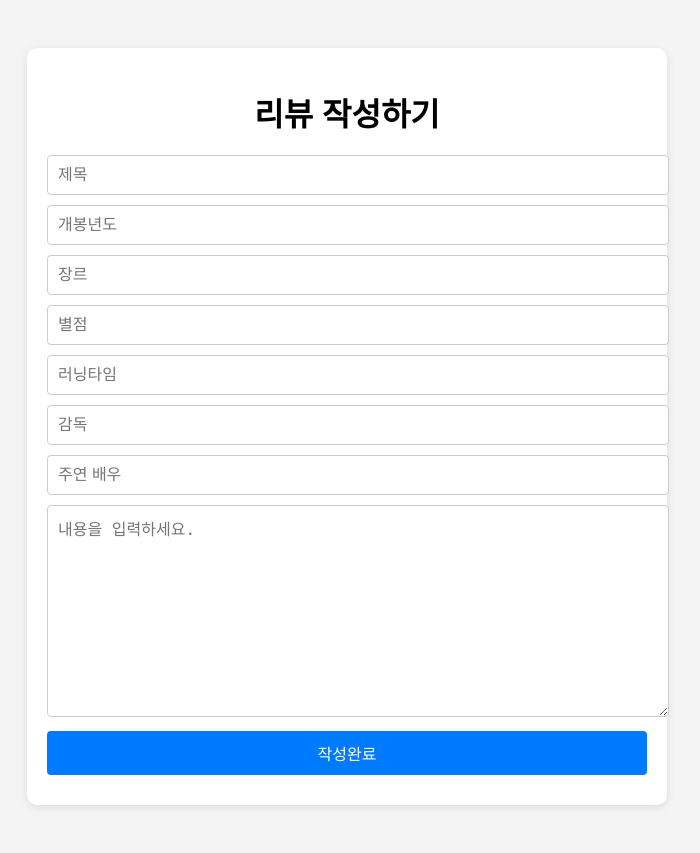
After one commit to Pirogramming-23/Cho-Garam, a Django app: page /reviews/create/ in a window 1280 px wide. The commit adds this page. Shown: the whole page, without its empty margins (293-993 px from the left). Run offline with Django 5.2, Linux system fonts and the light colour scheme.

Commit message:
[add] Create 구현

```diff
--- /dev/null
+++ b/myMovieReviews/reviews/templates/reviews_create.html
@@ -0,0 +1,62 @@
+<!DOCTYPE html>
+<html lang="ko">
+<head>
+    <meta charset="UTF-8">
+    <title>리뷰 작성하기</title>
+    <style>
+        body {
+            font-family: 'Arial', sans-serif;
+            background-color: #f4f4f4;
+            padding: 40px;
+        }
+        .container {
+            max-width: 600px;
+            margin: 0 auto;
+            background: #fff;
+            padding: 20px;
+            border-radius: 10px;
+            box-shadow: 0 2px 8px rgba(0, 0, 0, 0.1);
+        }
+        h1 {
+            text-align: center;
+            margin-bottom: 20px;
+        }
+        input, textarea {
+            width: 100%;
+            margin-bottom: 10px;
+            padding: 10px;
+            font-size: 16px;
+            border-radius: 4px;
+            border: 1px solid #ccc;
+        }
+        input[type="submit"] {
+            background-color: #007BFF;
+            color: white;
+            cursor: pointer;
+            border: none;
+        }
+        input[type="submit"]:hover {
+            background-color: #0056b3;
+        }
+    </style>
+</head>
+<body>
+    <div class="container">
+        <h1>리뷰 작성하기</h1>
+
+        <form action="/reviews/create/" method="post">
+            {% csrf_token %}
+            <input name="title" placeholder="제목" required />
+            <input name="release" placeholder="개봉년도" required />
+            <input name="genre" placeholder="장르" required />
+            <input name="score" placeholder="별점" required />
+            <input name="runtime" placeholder="러닝타임" required />
+            <input name="director" placeholder="감독" required />
+            <input name="actor" placeholder="주연 배우" required />
+            <textarea name="content" cols="30" rows="10" placeholder="내용을 입력하세요." required></textarea>
+
+            <input type="submit" value="작성완료">
+        </form>
+    </div>
+</body>
+</html>
--- a/myMovieReviews/reviews/urls.py
+++ b/myMovieReviews/reviews/urls.py
@@ -4,4 +4,5 @@ from reviews.views import *
 urlpatterns = [
     path('', reviews_list),
     path("<int:pk>/", reviews_read),
+    path("create/", reviews_create),
 ]
--- a/myMovieReviews/reviews/views.py
+++ b/myMovieReviews/reviews/views.py
@@ -1,4 +1,4 @@
-from django.shortcuts import render
+from django.shortcuts import render, redirect
 from .models import Review
 
 
@@ -9,4 +9,19 @@ def reviews_list(request):
 def reviews_read(request, pk):
     review = Review.objects.get(pk=pk)
     return render(request, 'reviews_read.html', {'review': review})
+
+def reviews_create(request):
+  if request.method == "POST" :
+    Review.objects.create(
+    title=request.POST["title"],
+    release=request.POST["release"],
+    genre=request.POST["genre"],
+    score=request.POST["score"],
+    runtime=request.POST["runtime"],
+    director=request.POST["director"],
+    actor=request.POST["actor"],
+    content=request.POST["content"]
+    )
+    return redirect("/reviews/")
+  return render(request, "reviews_create.html")
 # Create your views here.
```
Also changed, not shown: myMovieReviews/reviews/templates/reviews_list.html (+11 -0 lines), myMovieReviews/db.sqlite3.
